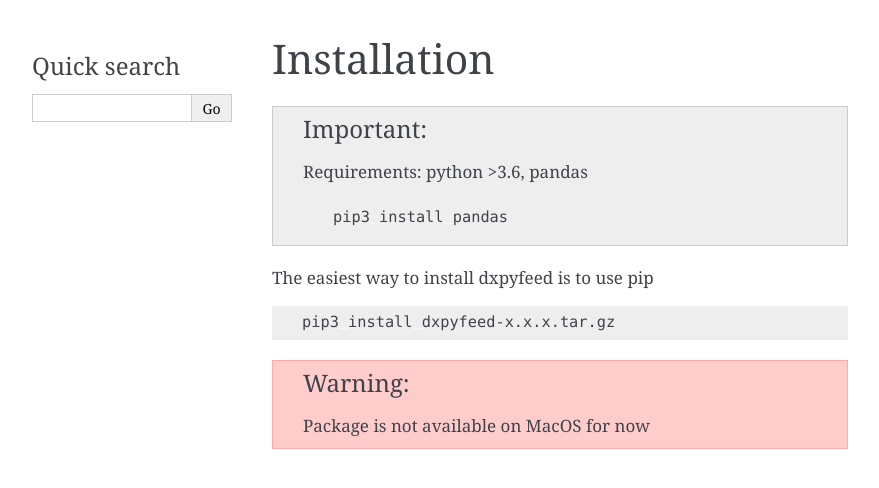
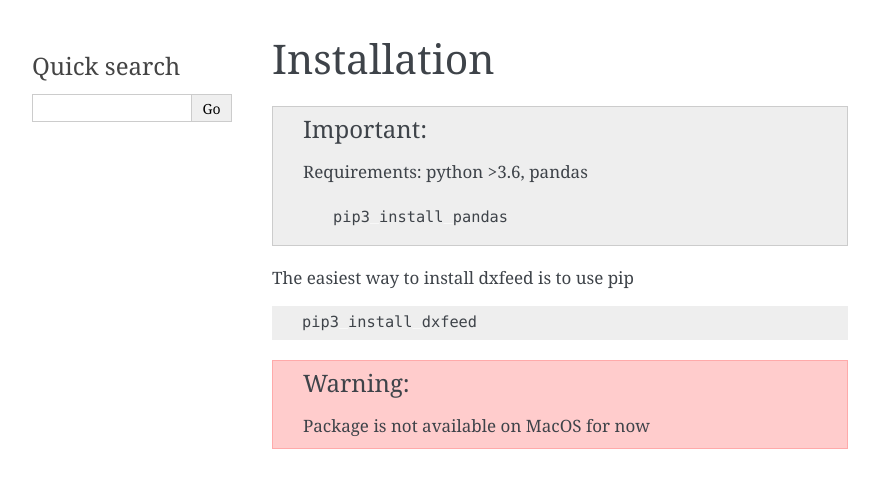
Before and after one commit to dxFeed/dxfeed-python-api, a Sphinx documentation site: the page built from docs/installation.rst, in a window 1280 px wide. Shown: the top 488 px of the page, without its empty margins (148-1027 px from the left). Built offline with Sphinx 7.4.7, drawn with Linux system fonts in a browser that asks for light colours.

Commit message:
[EN-1335] installation instructions corrected

```diff
--- a/docs/installation.rst
+++ b/docs/installation.rst
@@ -10,11 +10,11 @@ Installation
 
         pip3 install pandas
 
-The easiest way to install dxpyfeed is to use pip
+The easiest way to install dxfeed is to use pip
 
 .. code-block:: bash
 
-    pip3 install dxpyfeed-x.x.x.tar.gz
+    pip3 install dxfeed
 
 .. warning::
     Package is not available on MacOS for now
```
Also changed, not shown: README.md (+4 -4 lines).
